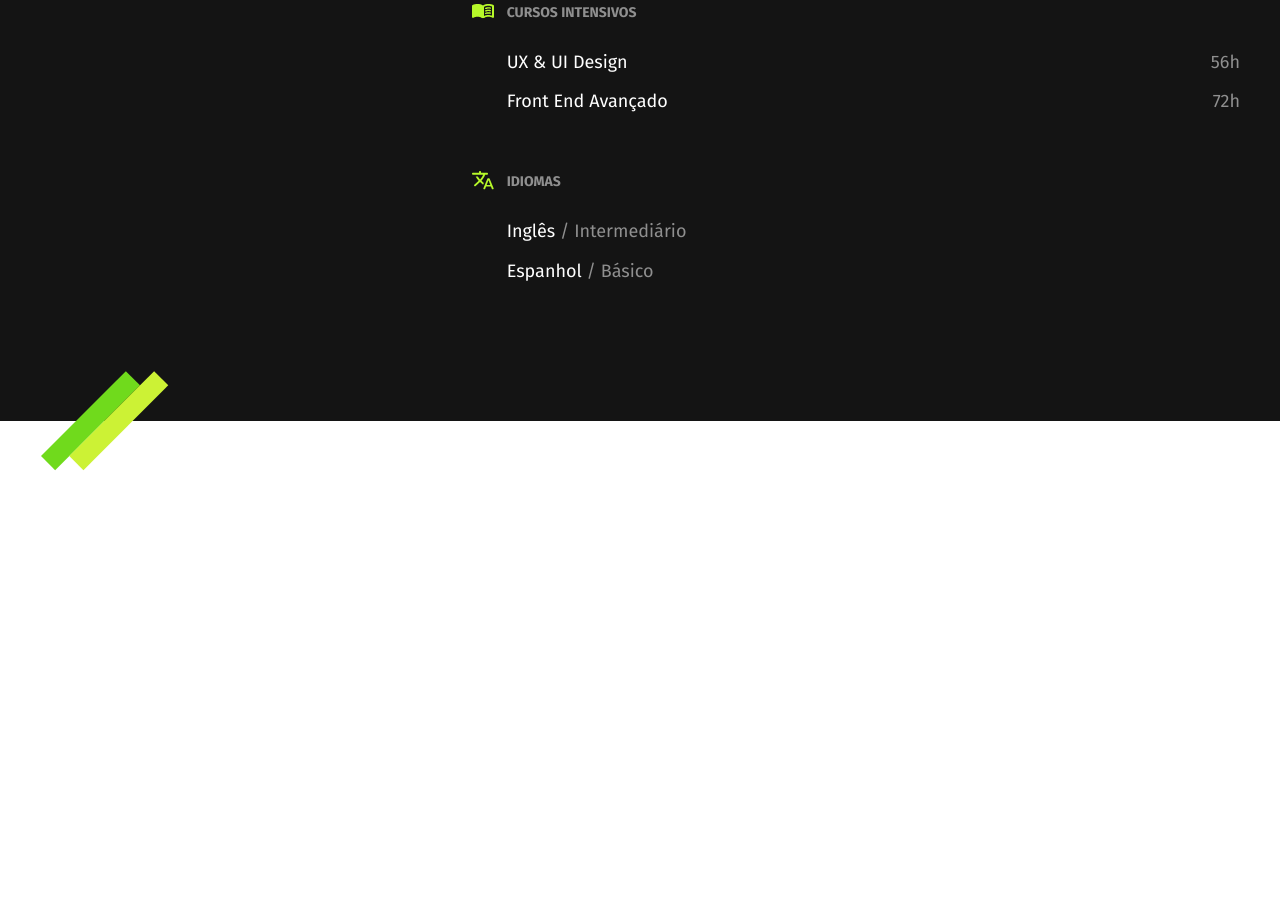
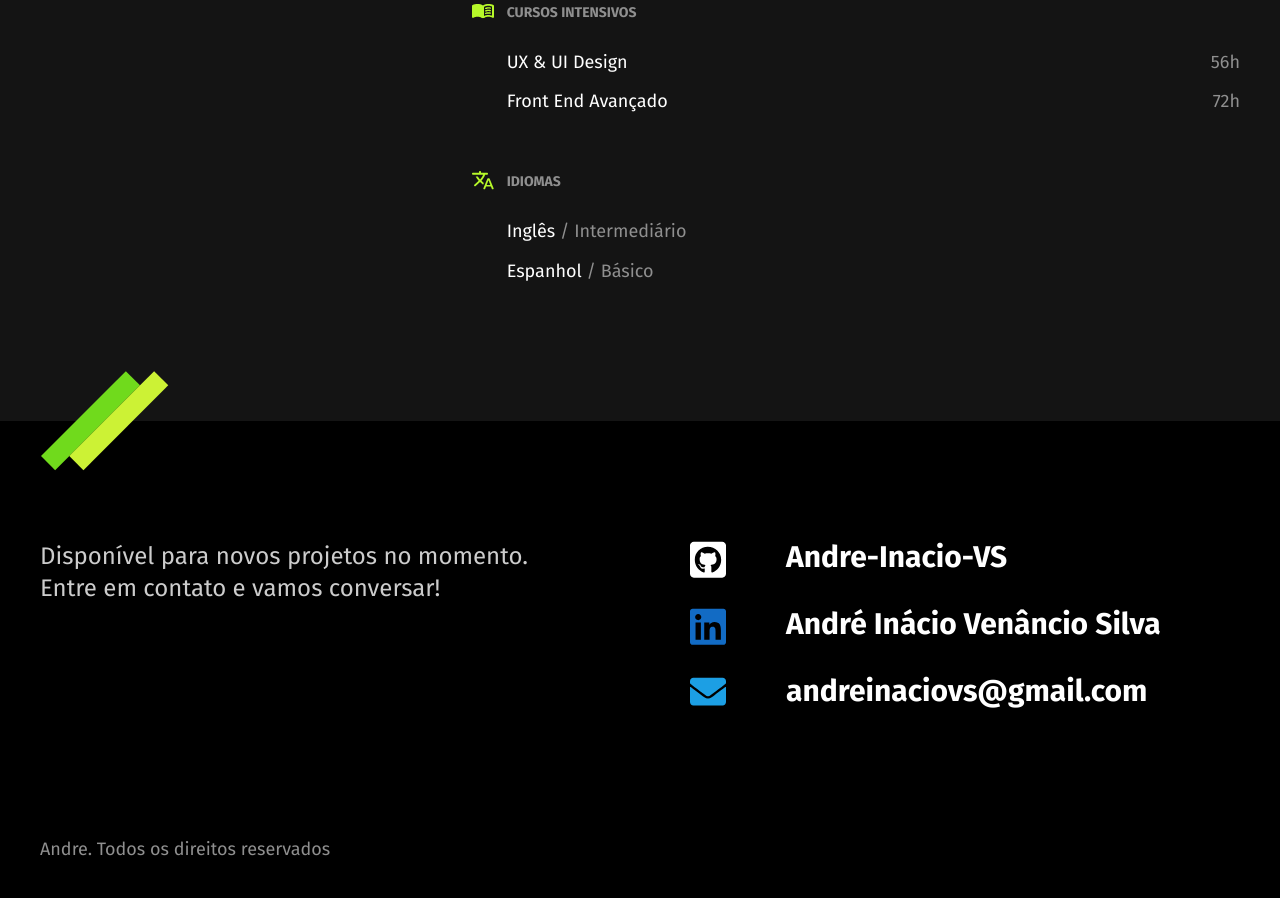
Before and after one commit to Andre-Inacio-VS/Origamid-HTML-CSS-Iniciantes, a plain HTML site: page index.html in a window 1280 px wide. Shown: the part 1902-2800 px from the top of the page. Before the commit the page ends 2373 px from the top, so only its background shows below. Drawn offline with Linux system fonts and the light colour scheme.

Commit message:
adicionando seção de Contato

```diff
--- /dev/null
+++ b/css/footer.css
@@ -0,0 +1,54 @@
+.footer {
+  background: #000000;
+}
+
+.footer-container {
+  max-width: 1200px;
+  padding: 120px 20px 60px 20px;
+  margin: 0 auto;
+  display: grid;
+  grid-template-columns: 1fr 1fr;
+  gap: 100px;
+}
+
+.footer-texto {
+  font-size: 1.5rem;
+  line-height: 1.33;
+  color: #cccccc;
+}
+
+.footer-contato li {
+  display: flex;
+  gap: 20px;
+  list-style: none;
+
+  font-weight: bold;
+  font-size: 2.25rem;
+  line-height: 1.1;
+  color: #ffffff;
+  margin-bottom: 30px;
+}
+
+.footer-contato li a {
+  font-size: 1.875rem;
+  margin: 0 40px;
+  color: #ffffff;
+  text-decoration: none;
+}
+
+.footer-copy {
+  grid-column: 1 / -1;
+  font-size: 1.125rem;
+  color: #8f8f8f;
+}
+
+@media (max-width: 800px) {
+  .footer-container {
+    grid-template-columns: 1fr;
+    gap: 40px;
+  }
+
+  .footer-contato li a {
+    font-size: 1.5rem;
+  }
+}
--- a/css/formacao.css
+++ b/css/formacao.css
@@ -6,11 +6,13 @@
   max-width: 1200px;
   margin: 0 auto;
   padding: 120px 20px;
+  display: grid;
+  grid-template-columns: 1fr 2fr;
+  gap: 100px;
   position: relative;
 }
 
-.formacao-contrainer::after,
-.grid::after {
+.formacao-container::after {
   content: "";
   display: block;
   width: 130px;
@@ -19,7 +21,6 @@
   background: url(../img/detalhe.svg) no-repeat center;
   bottom: -50px;
   left: 20px;
-  z-index: 1;
 }
 
 .formacao {
@@ -140,7 +141,7 @@
 }
 
 @media (max-width: 800px) {
-  .formacao .grid {
+  .formacao-container {
     grid-template-columns: 1fr;
     padding: 60px 40px;
     gap: 40px;
@@ -155,8 +156,8 @@
   }
 
   .formacao-extra h3::before {
-   position: initial;
-   margin-bottom: 10px;
+    position: initial;
+    margin-bottom: 10px;
   }
 
   .cursos li {
--- a/css/style.css
+++ b/css/style.css
@@ -1,5 +1,6 @@
-@import './global.css';
-@import './header.css';
-@import './introducao.css';
-@import './experiencia.css';
-@import './formacao.css';
+@import "./global.css";
+@import "./header.css";
+@import "./introducao.css";
+@import "./experiencia.css";
+@import "./formacao.css";
+@import "./footer.css";
--- a/index.html
+++ b/index.html
@@ -103,7 +103,7 @@
     </section>
 
     <section class="formacao" id="formacao" aria-label="Formação">
-      <div class="formacao-container grid">
+      <div class="formacao-container">
         <h2 class="subtitulo">Formação</h2>
 
         <div>
@@ -154,5 +154,36 @@
       </div>
     </section>
 
+    <footer class="footer" id="contato">
+      <div class="footer-container">
+        <p class="footer-texto">
+          Disponível para novos projetos no momento. Entre em contato e vamos
+          conversar!
+        </p>
+        <ul class="footer-contato">
+          <li>
+            <img src="./img/GitHub.svg" alt="Ícone do GitHub" />
+            <a target="_blank" href="http://https://github.com/Andre-Inacio-VS/"
+              >Andre-Inacio-VS</a
+            >
+          </li>
+          <li>
+            <img src="./img/Linkedin.svg" alt="Ícone do Linkedin" />
+            <a target="_blank" href="http://https://www.linkedin.com/in/andre-inacio-vs/"
+              >André Inácio Venâncio Silva</a
+            >
+          </li>
+          <li>
+            <img src="./img/Email.svg" alt="Ícone do Email" />
+            <a target="_blank" href="mailto:andrevinicius98@gmail.com"
+              >andreinaciovs@gmail.com</a
+            >
+          </li>
+        </ul>
+        <span class="footer-copy">
+          Andre. Todos os direitos reservados
+        </span>
+      </div>
+    </footer>
   </body>
 </html>
```
